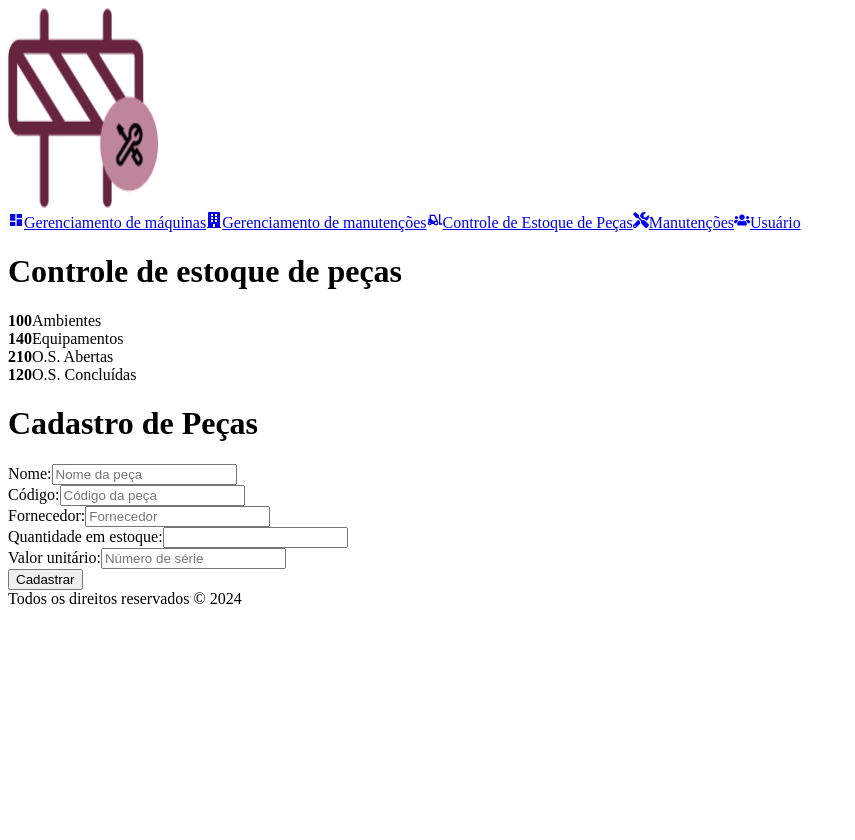
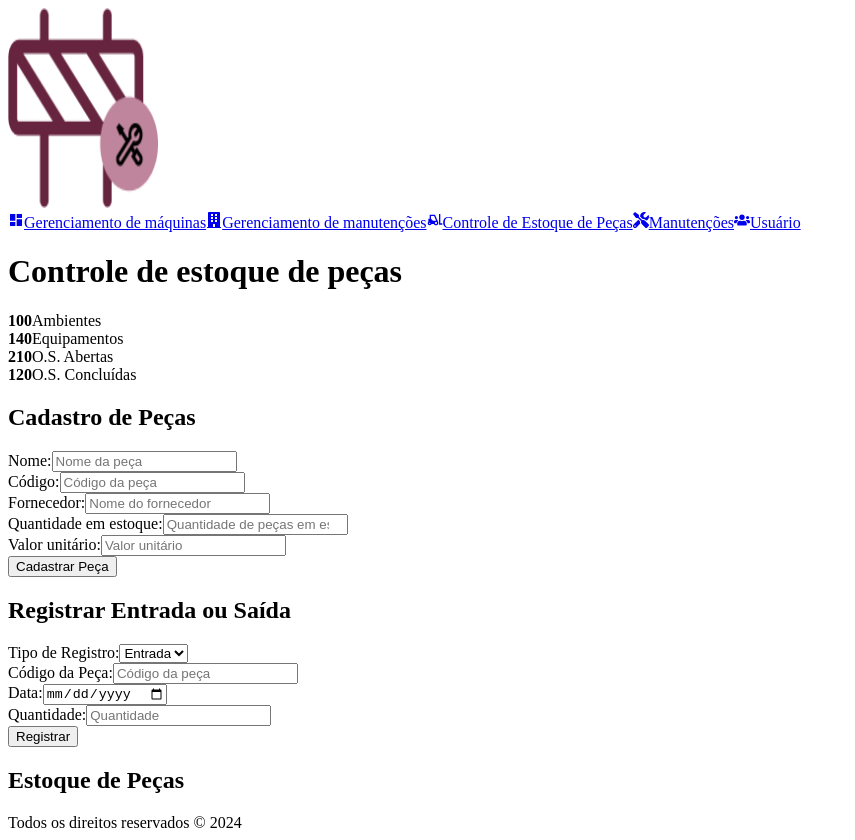
Before and after one commit to camiyuka/web_maintenance, a Next.js app in the folder frontend/: page /pecas in a window 1280 px wide. Shown: the whole page, without its empty margins (0-855 px from the left). Before the commit the page ends 800 px from the top, so only its background shows below. Built offline with nearby package versions, Linux system fonts and the light colour scheme.

Commit message:
feat: update forms to parts

```diff
--- a/frontend/src/app/components/form_pecas.tsx
+++ b/frontend/src/app/components/form_pecas.tsx
@@ -1,72 +1,154 @@
-import React from 'react';
+"use client";
 
-export default function FormsPecas() {
+import React, { useState } from 'react';
+import { Card } from './card';
+
+interface Registro {
+  tipo: 'entrada' | 'saida';
+  data: string;
+  quantidade: number;
+}
+
+interface Peca {
+  nome: string;
+  codigo: string;
+  fornecedor: string;
+  quantidade_estoque: number;
+  valor_unitario: number;
+}
+
+export default function FormsCadastro() {
+  const [pecas, setPecas] = useState<Peca[]>([]);
+  const [registros, setRegistros] = useState<Registro[]>([]);
+  const [quantidadeEstoque, setQuantidadeEstoque] = useState<Record<string, number>>({});
+
+  const handlePecaSubmit = (e: React.FormEvent<HTMLFormElement>) => {
+    e.preventDefault();
+
+    const formData = new FormData(e.currentTarget);
+    const novaPeca: Peca = {
+      nome: formData.get('nome') as string,
+      codigo: formData.get('codigo') as string,
+      fornecedor: formData.get('fornecedor') as string,
+      quantidade_estoque: Number(formData.get('estoque')),
+      valor_unitario: Number(formData.get('valor'))
+    };
+
+    setPecas([...pecas, novaPeca]);
+    setQuantidadeEstoque(prev => ({
+      ...prev,
+      [novaPeca.codigo]: novaPeca.quantidade_estoque
+    }));
+    e.currentTarget.reset(); // Limpa o formulário após o envio
+  };
+
+  const handleRegistroSubmit = (e: React.FormEvent<HTMLFormElement>) => {
+    e.preventDefault();
+
+    const formData = new FormData(e.currentTarget);
+    const novoRegistro: Registro = {
+      tipo: formData.get('tipo') as 'entrada' | 'saida',
+      data: formData.get('data') as string,
+      quantidade: Number(formData.get('quantidade'))
+    };
+
+    const pecaCodigo = formData.get('codigo') as string;
+    const peca = pecas.find(p => p.codigo === pecaCodigo);
+
+    if (peca) {
+      const newQuantity = novoRegistro.tipo === 'entrada'
+        ? peca.quantidade_estoque + novoRegistro.quantidade
+        : peca.quantidade_estoque - novoRegistro.quantidade;
+
+      const updatedPecas = pecas.map(p =>
+        p.codigo === pecaCodigo
+          ? { ...p, quantidade_estoque: newQuantity }
+          : p
+      );
+
+      setPecas(updatedPecas);
+      setQuantidadeEstoque(prev => ({
+        ...prev,
+        [pecaCodigo]: newQuantity
+      }));
+      setRegistros([...registros, novoRegistro]);
+    }
+
+    e.currentTarget.reset(); // Limpa o formulário após o envio
+  };
+
   return (
-    <div className="max-w-lg mx-auto p-6 bg-white rounded-lg shadow-lg">
-      <h1 className="text-2xl font-bold mb-6">Cadastro de Peças</h1>
-      <form>
+    <div className="max-w-2xl mx-auto p-6 bg-white rounded-lg shadow-lg">
+
+      <h2 className="text-xl font-bold mb-4">Cadastro de Peças</h2>
+      <form onSubmit={handlePecaSubmit}>
         <div className="mb-4">
           <label htmlFor="nome" className="block text-sm font-medium text-gray-700">Nome:</label>
-          <input
-            type="text"
-            id="nome"
-            name="nome"
-            placeholder="Nome da peça"
-            required
-            className="mt-1 block w-full px-3 py-2 border border-gray-300 rounded-md shadow-sm focus:outline-none focus:ring-blue-500 focus:border-blue-500 sm:text-sm"
-          />
+          <input id="nome" name="nome" placeholder="Nome da peça" required className="mt-1 block w-full px-3 py-2 border border-gray-300 rounded-md shadow-sm focus:outline-none focus:ring-blue-500 focus:border-blue-500 sm:text-sm"/>
         </div>
+
         <div className="mb-4">
           <label htmlFor="codigo" className="block text-sm font-medium text-gray-700">Código:</label>
-          <input
-            type="number"
-            id="peca"
-            name="peca"
-            placeholder="Código da peça"
-            required
-            className="mt-1 block w-full px-3 py-2 border border-gray-300 rounded-md shadow-sm focus:outline-none focus:ring-blue-500 focus:border-blue-500 sm:text-sm"
-          />
+          <input id="codigo" name="codigo" placeholder="Código da peça" required className="mt-1 block w-full px-3 py-2 border border-gray-300 rounded-md shadow-sm focus:outline-none focus:ring-blue-500 focus:border-blue-500 sm:text-sm"/>
         </div>
+
         <div className="mb-4">
-          <label htmlFor="Fornecedor" className="block text-sm font-medium text-gray-700">Fornecedor:</label>
-          <input
-            type="text"
-            id="fornecedor"
-            name="fornecedor"
-            placeholder="Fornecedor"
-            required
-            className="mt-1 block w-full px-3 py-2 border border-gray-300 rounded-md shadow-sm focus:outline-none focus:ring-blue-500 focus:border-blue-500 sm:text-sm"
-          />
+          <label htmlFor="fornecedor" className="block text-sm font-medium text-gray-700">Fornecedor:</label>
+          <input id="fornecedor" name="fornecedor" placeholder="Nome do fornecedor" required className="mt-1 block w-full px-3 py-2 border border-gray-300 rounded-md shadow-sm focus:outline-none focus:ring-blue-500 focus:border-blue-500 sm:text-sm"/>
         </div>
+
         <div className="mb-4">
           <label htmlFor="estoque" className="block text-sm font-medium text-gray-700">Quantidade em estoque:</label>
-          <input
-            type="number"
-            id="estoque"
-            name="estoque"
-            required
-            className="mt-1 block w-full px-3 py-2 border border-gray-300 rounded-md shadow-sm focus:outline-none focus:ring-blue-500 focus:border-blue-500 sm:text-sm"
-          />
-        </div>
-        <div className="mb-4">
-          <label htmlFor="valor_unitario" className="block text-sm font-medium text-gray-700">Valor unitário:</label>
-          <input
-            type="text"
-            id="numero_serie"
-            name="numero_serie"
-            placeholder="Número de série"
-            required
-            className="mt-1 block w-full px-3 py-2 border border-gray-300 rounded-md shadow-sm focus:outline-none focus:ring-blue-500 focus:border-blue-500 sm:text-sm"
-          />
+          <input id="estoque" name="estoque" type="number" placeholder="Quantidade de peças em estoque" required className="mt-1 block w-full px-3 py-2 border border-gray-300 rounded-md shadow-sm focus:outline-none focus:ring-blue-500 focus:border-blue-500 sm:text-sm"/>
         </div>
 
-        <button
-          type="submit"
-          className="w-full py-2 px-4 bg-pink-800 text-white font-semibold rounded-md shadow-sm hover:bg-pink-900 focus:outline-none focus:ring-2 focus:ring-blue-500 focus:ring-offset-2"
-        >
-          Cadastrar
-        </button>
+        <div className="mb-4">
+          <label htmlFor="valor" className="block text-sm font-medium text-gray-700">Valor unitário:</label>
+          <input id="valor" name="valor" type="number" step="0.01" placeholder="Valor unitário" required className="mt-1 block w-full px-3 py-2 border border-gray-300 rounded-md shadow-sm focus:outline-none focus:ring-blue-500 focus:border-blue-500 sm:text-sm"/>
+        </div>
+
+        <button type="submit" className="w-full py-2 px-4 bg-pink-800 text-white font-semibold rounded-md shadow-sm focus:outline-none">Cadastrar Peça</button>
       </form>
+
+      <h2 className="text-xl font-bold mt-10 mb-4">Registrar Entrada ou Saída</h2>
+      <form onSubmit={handleRegistroSubmit}>
+        <div className="mb-4">
+          <label htmlFor="tipo" className="block text-sm font-medium text-gray-700">Tipo de Registro:</label>
+          <select id="tipo" name="tipo" required className="mt-1 block w-full px-3 py-2 border border-gray-300 rounded-md shadow-sm focus:outline-none focus:ring-blue-500 focus:border-blue-500 sm:text-sm">
+            <option value="entrada">Entrada</option>
+            <option value="saida">Saída</option>
+          </select>
+        </div>
+
+        <div className="mb-4">
+          <label htmlFor="codigo" className="block text-sm font-medium text-gray-700">Código da Peça:</label>
+          <input id="codigo" name="codigo" placeholder="Código da peça" required className="mt-1 block w-full px-3 py-2 border border-gray-300 rounded-md shadow-sm focus:outline-none focus:ring-blue-500 focus:border-blue-500 sm:text-sm"/>
+        </div>
+
+        <div className="mb-4">
+          <label htmlFor="data" className="block text-sm font-medium text-gray-700">Data:</label>
+          <input id="data" name="data" type="date" required className="mt-1 block w-full px-3 py-2 border border-gray-300 rounded-md shadow-sm focus:outline-none focus:ring-blue-500 focus:border-blue-500 sm:text-sm"/>
+        </div>
+
+        <div className="mb-4">
+          <label htmlFor="quantidade" className="block text-sm font-medium text-gray-700">Quantidade:</label>
+          <input id="quantidade" name="quantidade" type="number" placeholder="Quantidade" required className="mt-1 block w-full px-3 py-2 border border-gray-300 rounded-md shadow-sm focus:outline-none focus:ring-blue-500 focus:border-blue-500 sm:text-sm"/>
+        </div>
+
+        <button type="submit" className="w-full py-2 px-4 bg-pink-800 text-white font-semibold rounded-md shadow-sm focus:outline-none">Registrar</button>
+      </form>
+
+      <h2 className="text-xl font-bold mt-10 mb-4">Estoque de Peças</h2>
+      <div className="grid grid-cols-1 sm:grid-cols-2 md:grid-cols-3 gap-6">
+        {pecas.map((peca, index) => (
+          <Card
+            key={index}
+            color="bg-pink-800 p-6 flex gap-2 rounded-xl"
+            quantity={quantidadeEstoque[peca.codigo]?.toString() || '0'}
+            text={peca.nome}
+          />
+        ))}
+      </div>
     </div>
   );
 }
```
